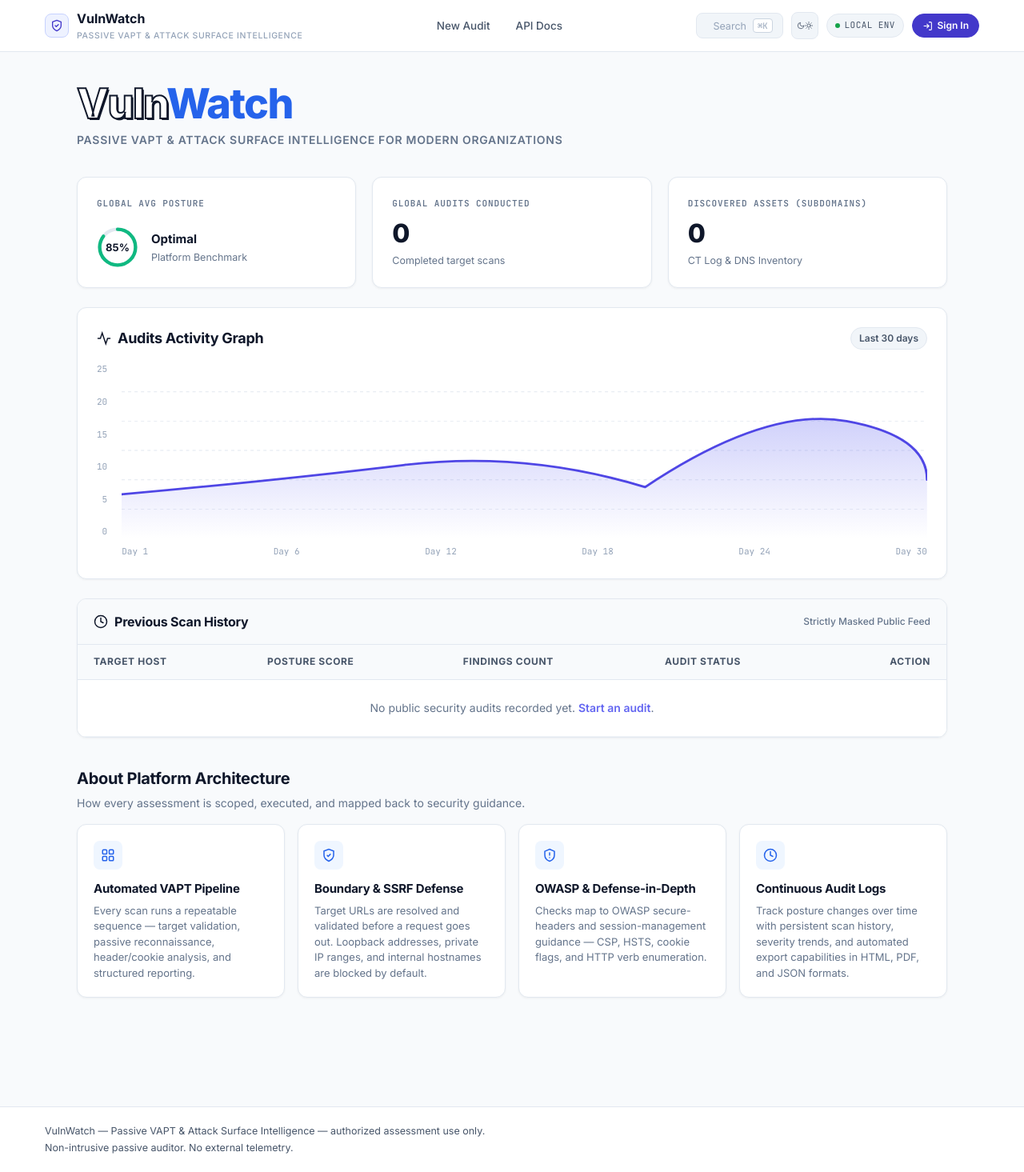
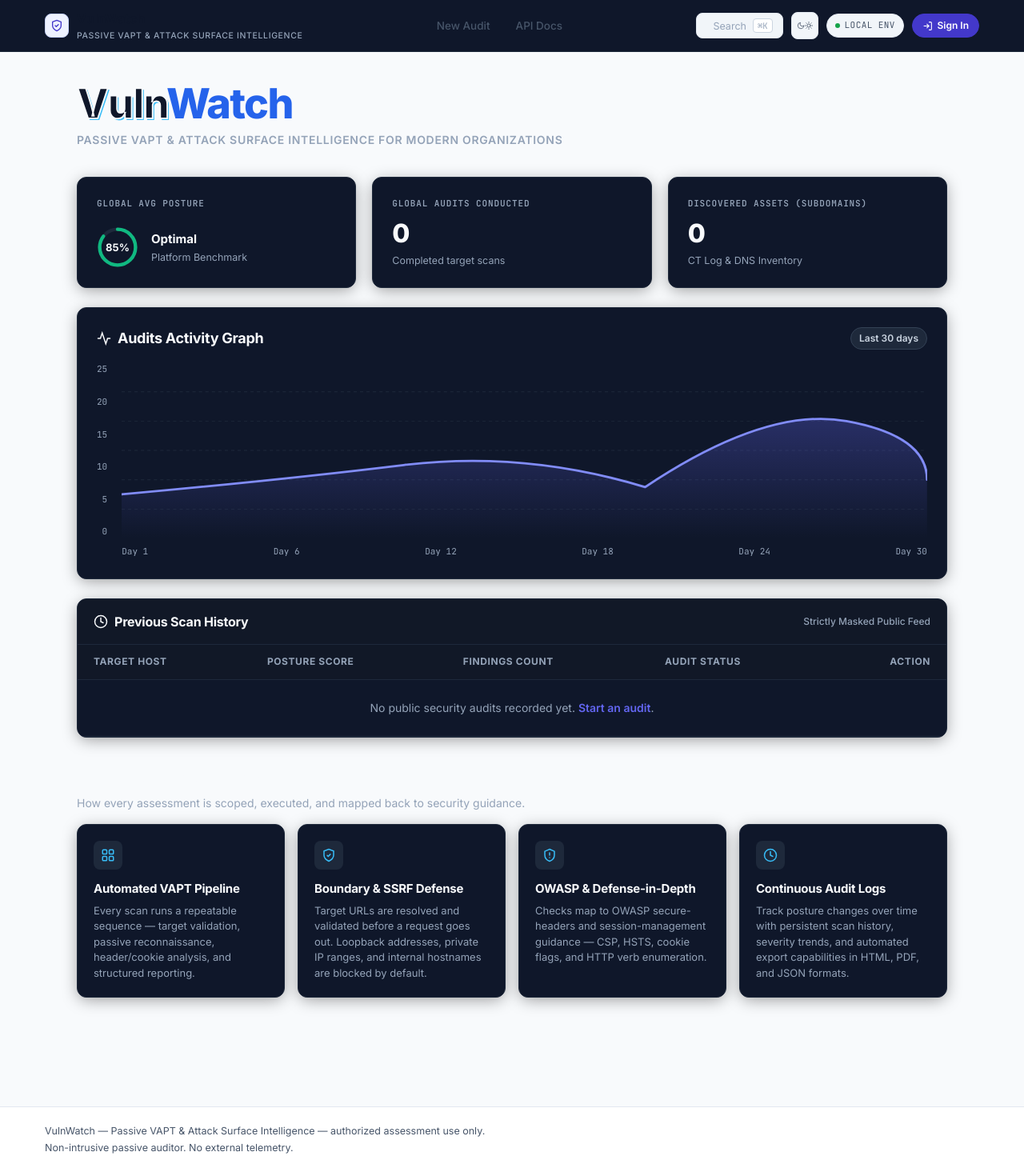
Before and after one commit to chandureddy142/VulnWatch, a Flask app: page / in a window 1280 px wide. Shown: the whole page at 80% size. Run offline with Flask 3, Linux system fonts and the light colour scheme; data that the repository does not hold is empty; some libraries are stand-ins or nearby versions.

Commit message:
v1.5.9: Permanent dark navbar & inverted container theme toggle

```diff
--- a/config/settings.json
+++ b/config/settings.json
@@ -5,5 +5,5 @@
     "cookies"
   ],
   "webhook_url": "https://hooks.slack.com/services/test/test/test",
-  "api_key": "wg_f580a5d620a3475b98848c1fd94348b5a219986fd093be85"
+  "api_key": "wg_46140ff77af1b5ca5877f37de241fd9145c2dfd24f029e18"
 }
--- a/templates/base.html
+++ b/templates/base.html
@@ -26,45 +26,45 @@
 <body>
     <div class="app-shell">
 
-        <header class="navbar bg-white dark:bg-slate-900 border-b border-slate-200 dark:border-slate-800 transition-colors duration-200 sticky top-0 z-50">
+        <header class="navbar bg-slate-900 border-b border-slate-800 sticky top-0 z-50 transition-colors duration-200" style="background-color: #0f172a !important; border-bottom-color: #1e293b !important;">
             <div class="container navbar-inner">
-                <a href="/" class="brand text-slate-900 dark:text-white transition-colors duration-200">
-                    <span class="brand-mark" aria-hidden="true">
+                <a href="/" class="brand text-white hover:text-slate-100 transition-colors duration-200">
+                    <span class="brand-mark bg-slate-800 border-slate-700 text-indigo-400" aria-hidden="true">
                         <svg viewBox="0 0 24 24" fill="none" stroke="currentColor" stroke-width="2" stroke-linecap="round" stroke-linejoin="round">
                             <path d="M12 22s8-4 8-10V5l-8-3-8 3v7c0 6 8 10 8 10z"/>
                             <path d="m9 12 2 2 4-4"/>
                         </svg>
                     </span>
                     <span>
-                        VulnWatch
-                        <small class="text-slate-500 dark:text-slate-400">PASSIVE VAPT &amp; ATTACK SURFACE INTELLIGENCE</small>
+                        <span class="text-white font-bold">VulnWatch</span>
+                        <small class="text-slate-400 font-medium">PASSIVE VAPT &amp; ATTACK SURFACE INTELLIGENCE</small>
                     </span>
                 </a>
 
                 <nav class="nav-links" aria-label="Primary">
                     {% if session.get('user') or session.get('user_id') or is_guest %}
-                    <a href="/dashboard" class="nav-link text-slate-700 dark:text-slate-200 hover:text-indigo-600 dark:hover:text-white hover:bg-slate-100 dark:hover:bg-slate-800/80 transition-colors duration-200 {% if request.path == '/dashboard' %}is-active{% endif %}">Dashboard</a>
+                    <a href="/dashboard" class="nav-link text-slate-300 hover:text-white hover:bg-slate-800/80 transition-colors duration-200 {% if request.path == '/dashboard' %}is-active text-indigo-400 bg-slate-800/90{% endif %}">Dashboard</a>
                     {% endif %}
-                    <a href="/scanner" id="nav-new-audit" class="nav-link text-slate-700 dark:text-slate-200 hover:text-indigo-600 dark:hover:text-white hover:bg-slate-100 dark:hover:bg-slate-800/80 transition-colors duration-200 {% if request.path == '/scanner' %}is-active{% endif %}">New Audit</a>
-                    <a href="{{ url_for('api.api_docs') }}" class="nav-link text-slate-700 dark:text-slate-200 hover:text-indigo-600 dark:hover:text-white hover:bg-slate-100 dark:hover:bg-slate-800/80 transition-colors duration-200 {% if request.path == '/api/docs' %}is-active{% endif %}">API Docs</a>
+                    <a href="/scanner" id="nav-new-audit" class="nav-link text-slate-300 hover:text-white hover:bg-slate-800/80 transition-colors duration-200 {% if request.path == '/scanner' %}is-active text-indigo-400 bg-slate-800/90{% endif %}">New Audit</a>
+                    <a href="{{ url_for('api.api_docs') }}" class="nav-link text-slate-300 hover:text-white hover:bg-slate-800/80 transition-colors duration-200 {% if request.path == '/api/docs' %}is-active text-indigo-400 bg-slate-800/90{% endif %}">API Docs</a>
                 </nav>
 
                 <div class="nav-right">
                     <!-- Command Palette trigger -->
-                    <button class="palette-trigger text-slate-600 dark:text-slate-300 bg-slate-100 dark:bg-slate-800/80 border border-slate-200 dark:border-slate-700 hover:bg-slate-200 dark:hover:bg-slate-700 transition-colors duration-200" id="palette-btn" data-palette-open aria-label="Open command palette" title="Quick navigation (Ctrl+K)">
+                    <button class="palette-trigger text-slate-300 bg-slate-800/80 border border-slate-700 hover:bg-slate-700 hover:text-white transition-colors duration-200" id="palette-btn" data-palette-open aria-label="Open command palette" title="Quick navigation (Ctrl+K)">
                         <svg viewBox="0 0 24 24" fill="none" stroke="currentColor" stroke-width="2" stroke-linecap="round"><circle cx="11" cy="11" r="7"/><line x1="21" y1="21" x2="16.65" y2="16.65"/></svg>
-                        <span class="palette-trigger-label">Search</span>
-                        <kbd class="bg-slate-200 dark:bg-slate-700 text-slate-600 dark:text-slate-300">⌘K</kbd>
+                        <span class="palette-trigger-label text-slate-300">Search</span>
+                        <kbd class="bg-slate-700 text-slate-300 border-slate-600">⌘K</kbd>
                     </button>
 
                     <!-- Theme toggle -->
-                    <button class="theme-toggle text-slate-600 dark:text-slate-300 bg-slate-100 dark:bg-slate-800/80 border border-slate-200 dark:border-slate-700 hover:bg-slate-200 dark:hover:bg-slate-700 transition-colors duration-200" id="theme-toggle" aria-label="Toggle dark/light theme" title="Toggle theme">
+                    <button class="theme-toggle text-slate-300 bg-slate-800/80 border border-slate-700 hover:bg-slate-700 hover:text-white transition-colors duration-200" id="theme-toggle" aria-label="Toggle dark/light theme" title="Toggle theme">
                         <!-- Moon icon (shown in light mode) -->
-                        <svg class="icon-moon" viewBox="0 0 24 24" fill="none" stroke="currentColor" stroke-width="2" stroke-linecap="round" stroke-linejoin="round">
+                        <svg class="icon-moon text-slate-300" viewBox="0 0 24 24" fill="none" stroke="currentColor" stroke-width="2" stroke-linecap="round" stroke-linejoin="round">
                             <path d="M21 12.79A9 9 0 1 1 11.21 3 7 7 0 0 0 21 12.79z"/>
                         </svg>
                         <!-- Sun icon (shown in dark mode) -->
-                        <svg class="icon-sun" viewBox="0 0 24 24" fill="none" stroke="currentColor" stroke-width="2" stroke-linecap="round" stroke-linejoin="round">
+                        <svg class="icon-sun text-amber-400" viewBox="0 0 24 24" fill="none" stroke="currentColor" stroke-width="2" stroke-linecap="round" stroke-linejoin="round">
                             <circle cx="12" cy="12" r="5"/>
                             <line x1="12" y1="1" x2="12" y2="3"/><line x1="12" y1="21" x2="12" y2="23"/>
                             <line x1="4.22" y1="4.22" x2="5.64" y2="5.64"/><line x1="18.36" y1="18.36" x2="19.78" y2="19.78"/>
@@ -83,7 +83,7 @@
                     {% if session.get('user') %}
                         {# ── Tier 3: Google authenticated user ── #}
                         <div class="user-menu" id="user-menu">
-                            <button class="user-avatar-btn" id="user-avatar-btn"
+                            <button class="user-avatar-btn border-slate-700" id="user-avatar-btn"
                                     aria-haspopup="true" aria-expanded="false"
                                     title="{{ session['user'].get('name', 'Account') }}">
                                 {% if session['user'].get('picture') %}
@@ -91,24 +91,24 @@
                                          alt="{{ session['user'].get('name', 'User') }}"
                                          class="user-avatar-img">
                                 {% else %}
-                                    <span class="user-avatar-initials">{{ (session['user'].get('name') or 'U')[0].upper() }}</span>
+                                    <span class="user-avatar-initials bg-slate-800 text-white">{{ (session['user'].get('name') or 'U')[0].upper() }}</span>
                                 {% endif %}
                             </button>
-                            <div class="user-dropdown bg-white dark:bg-slate-900 border border-slate-200 dark:border-slate-800 text-slate-800 dark:text-slate-200" id="user-dropdown" hidden>
-                                <div class="user-dropdown-header border-b border-slate-200 dark:border-slate-800">
-                                    <strong class="text-slate-900 dark:text-white">{{ session['user'].get('name', 'Signed In') }}</strong>
-                                    <small class="text-slate-500 dark:text-slate-400">{{ session['user'].get('email', '') }}</small>
+                            <div class="user-dropdown bg-slate-900 border border-slate-800 text-slate-200" id="user-dropdown" hidden>
+                                <div class="user-dropdown-header border-b border-slate-800">
+                                    <strong class="text-white">{{ session['user'].get('name', 'Signed In') }}</strong>
+                                    <small class="text-slate-400">{{ session['user'].get('email', '') }}</small>
                                 </div>
-                                <a href="/settings" class="user-dropdown-item text-slate-700 dark:text-slate-300 hover:bg-slate-100 dark:hover:bg-slate-800">
+                                <a href="/settings" class="user-dropdown-item text-slate-300 hover:bg-slate-800 hover:text-white">
                                     <svg width="13" height="13" viewBox="0 0 24 24" fill="none" stroke="currentColor" stroke-width="2" stroke-linecap="round" aria-hidden="true" style="margin-right:0.4rem"><circle cx="12" cy="12" r="3"/><path d="M19.4 15a1.65 1.65 0 0 0 .33 1.82l.06.06a2 2 0 0 1-2.83 2.83l-.06-.06a1.65 1.65 0 0 0-1.82-.33 1.65 1.65 0 0 0-1 1.51V21a2 2 0 0 1-4 0v-.09A1.65 1.65 0 0 0 9 19.4a1.65 1.65 0 0 0-1.82.33l-.06.06a2 2 0 0 1-2.83-2.83l.06-.06A1.65 1.65 0 0 0 4.68 15a1.65 1.65 0 0 0-1.51-1H3a2 2 0 0 1 0-4h.09A1.65 1.65 0 0 0 4.6 9a1.65 1.65 0 0 0-.33-1.82l-.06-.06a2 2 0 0 1 2.83-2.83l.06.06A1.65 1.65 0 0 0 9 4.68a1.65 1.65 0 0 0 1-1.51V3a2 2 0 0 1 4 0v.09a1.65 1.65 0 0 0 1 1.51 1.65 1.65 0 0 0 1.82-.33l.06-.06a2 2 0 0 1 2.83 2.83l-.06.06A1.65 1.65 0 0 0 19.4 9a1.65 1.65 0 0 0 1.51 1H21a2 2 0 0 1 0 4h-.09a1.65 1.65 0 0 0-1.51 1z"/></svg>
                                     Settings &amp; API Keys
                                 </a>
-                                <a href="/profile" class="user-dropdown-item text-slate-700 dark:text-slate-300 hover:bg-slate-100 dark:hover:bg-slate-800">
+                                <a href="/profile" class="user-dropdown-item text-slate-300 hover:bg-slate-800 hover:text-white">
                                     <svg width="13" height="13" viewBox="0 0 24 24" fill="none" stroke="currentColor" stroke-width="2" stroke-linecap="round" aria-hidden="true" style="margin-right:0.4rem"><path d="M20 21v-2a4 4 0 0 0-4-4H8a4 4 0 0 0-4 4v2"/><circle cx="12" cy="7" r="4"/></svg>
                                     My Profile &amp; Scans
                                 </a>
-                                <div class="user-dropdown-divider border-t border-slate-200 dark:border-slate-800"></div>
-                                <a href="/auth/logout" class="user-dropdown-item user-dropdown-item--danger">
+                                <div class="user-dropdown-divider border-t border-slate-800"></div>
+                                <a href="/auth/logout" class="user-dropdown-item user-dropdown-item--danger text-red-400 hover:bg-red-500/10">
                                     <svg width="13" height="13" viewBox="0 0 24 24" fill="none" stroke="currentColor" stroke-width="2" stroke-linecap="round" aria-hidden="true" style="margin-right:0.4rem"><path d="M9 21H5a2 2 0 0 1-2-2V5a2 2 0 0 1 2-2h4"/><polyline points="16 17 21 12 16 7"/><line x1="21" y1="12" x2="9" y2="12"/></svg>
                                     Sign Out
                                 </a>
@@ -118,7 +118,7 @@
                     {% elif is_guest %}
                         {# ── Tier 2: Guest mode — interactive dropdown with log out ── #}
                         <div class="user-menu guest-menu" id="guest-menu">
-                            <button class="guest-quota-btn text-slate-700 dark:text-slate-200 bg-slate-100 dark:bg-slate-800/80 border border-slate-200 dark:border-slate-700 hover:bg-slate-200 dark:hover:bg-slate-700 transition-colors duration-200" id="guest-menu-btn"
+                            <button class="guest-quota-btn text-slate-200 bg-slate-800/80 border border-slate-700 hover:bg-slate-700 hover:text-white transition-colors duration-200" id="guest-menu-btn"
                                     aria-haspopup="true" aria-expanded="false"
                                     title="Guest session options">
                                 {% if guest_scans_left > 0 %}
@@ -131,17 +131,17 @@
                                     <svg class="chevron-icon" width="10" height="10" viewBox="0 0 24 24" fill="none" stroke="currentColor" stroke-width="2.5" aria-hidden="true"><polyline points="6 9 12 15 18 9"/></svg>
                                 {% endif %}
                             </button>
-                            <div class="user-dropdown guest-dropdown bg-white dark:bg-slate-900 border border-slate-200 dark:border-slate-800 text-slate-800 dark:text-slate-200" id="guest-dropdown" hidden>
-                                <div class="user-dropdown-header border-b border-slate-200 dark:border-slate-800">
-                                    <strong class="text-slate-900 dark:text-white">Guest Account</strong>
-                                    <small class="text-slate-500 dark:text-slate-400">{{ guest_scans_left }}&thinsp;/&thinsp;{{ guest_scan_limit }} free audits remaining</small>
+                            <div class="user-dropdown guest-dropdown bg-slate-900 border border-slate-800 text-slate-200" id="guest-dropdown" hidden>
+                                <div class="user-dropdown-header border-b border-slate-800">
+                                    <strong class="text-white">Guest Account</strong>
+                                    <small class="text-slate-400">{{ guest_scans_left }}&thinsp;/&thinsp;{{ guest_scan_limit }} free audits remaining</small>
                                 </div>
-                                <a href="/auth/login" class="user-dropdown-item text-slate-700 dark:text-slate-300 hover:bg-slate-100 dark:hover:bg-slate-800">
+                                <a href="/auth/login" class="user-dropdown-item text-slate-300 hover:bg-slate-800 hover:text-white">
                                     <svg width="13" height="13" viewBox="0 0 24 24" fill="none" stroke="currentColor" stroke-width="2" stroke-linecap="round" aria-hidden="true" style="margin-right:0.4rem"><path d="M15 3h4a2 2 0 0 1 2 2v14a2 2 0 0 1-2 2h-4"/><polyline points="10 17 15 12 10 7"/><line x1="15" y1="12" x2="3" y2="12"/></svg>
                                     Sign In with Google
                                 </a>
-                                <div class="user-dropdown-divider border-t border-slate-200 dark:border-slate-800"></div>
-                                <a href="/auth/logout" class="user-dropdown-item user-dropdown-item--danger">
+                                <div class="user-dropdown-divider border-t border-slate-800"></div>
+                                <a href="/auth/logout" class="user-dropdown-item user-dropdown-item--danger text-red-400 hover:bg-red-500/10">
                                     <svg width="13" height="13" viewBox="0 0 24 24" fill="none" stroke="currentColor" stroke-width="2" stroke-linecap="round" aria-hidden="true" style="margin-right:0.4rem"><path d="M9 21H5a2 2 0 0 1-2-2V5a2 2 0 0 1 2-2h4"/><polyline points="16 17 21 12 16 7"/><line x1="21" y1="12" x2="9" y2="12"/></svg>
                                     Log Out / Reset Guest
                                 </a>
@@ -150,7 +150,7 @@
 
                     {% else %}
                         {# ── Tier 1: Anonymous visitor — simple sign-in button ── #}
-                        <a href="/auth/login" class="nav-signin-btn nav-signin-btn--anon bg-indigo-600 hover:bg-indigo-700 text-white dark:bg-indigo-600 dark:hover:bg-indigo-500 transition-colors duration-200 shadow-sm"
+                        <a href="/auth/login" class="nav-signin-btn nav-signin-btn--anon bg-indigo-600 hover:bg-indigo-500 text-white transition-colors duration-200 shadow-sm"
                            id="nav-signin-anon" title="Sign in or continue as guest">
                             <svg width="13" height="13" viewBox="0 0 24 24" fill="none" stroke="currentColor" stroke-width="2" aria-hidden="true"><path d="M15 3h4a2 2 0 0 1 2 2v14a2 2 0 0 1-2 2h-4"/><polyline points="10 17 15 12 10 7"/><line x1="15" y1="12" x2="3" y2="12"/></svg>
                             Sign In
--- a/templates/home.html
+++ b/templates/home.html
@@ -23,188 +23,203 @@
   }
 }
 
-/* Card Base — Reactive Light & Dark Modes */
+/* ── INVERTED CONTRAST THEME SYSTEM ── */
+
+/* 1. Default (Light Mode Active): Containers are SLEEK DARK */
 .home-card {
-  background: #ffffff;
-  border: 1px solid #e2e8f0;
+  background: #0f172a;
+  border: 1px solid #1e293b;
   border-radius: 12px;
   padding: 24px;
-  box-shadow: 0 1px 3px rgba(0, 0, 0, 0.05);
+  box-shadow: 0 4px 20px -2px rgba(0, 0, 0, 0.4);
   transition: background-color 0.2s ease, border-color 0.2s ease, color 0.2s ease, transform 0.15s ease, box-shadow 0.15s ease;
 }
 .home-card:hover {
   transform: translateY(-1px);
-  box-shadow: 0 6px 16px rgba(0, 0, 0, 0.08);
-}
-
-[data-theme="dark"] .home-card {
-  background: #0f172a;
-  border-color: #1e293b;
-  box-shadow: 0 4px 20px -2px rgba(0, 0, 0, 0.4);
-}
-[data-theme="dark"] .home-card:hover {
   border-color: #334155;
   box-shadow: 0 8px 25px -4px rgba(0, 0, 0, 0.5);
 }
 
-/* Primary Headings & Subtitles */
+/* 2. Inverted: Dark Mode Active -> Containers switch to CRISP LIGHT SURFACE */
+.dark .home-card,
+[data-theme="dark"] .home-card {
+  background: #ffffff !important;
+  border-color: #e2e8f0 !important;
+  box-shadow: 0 1px 3px rgba(0, 0, 0, 0.05) !important;
+}
+.dark .home-card:hover,
+[data-theme="dark"] .home-card:hover {
+  border-color: #cbd5e1 !important;
+  box-shadow: 0 6px 16px rgba(0, 0, 0, 0.08) !important;
+}
+
+/* Primary Headings & Main Metrics */
 .home-title {
-  color: #0f172a;
+  color: #f8fafc;
   transition: color 0.2s ease;
 }
+.dark .home-title,
 [data-theme="dark"] .home-title {
-  color: #f8fafc !important;
+  color: #0f172a !important;
 }
 
-.home-subtext {
-  color: #64748b;
+/* Secondary Labels & Subtext */
+.home-subtext, .home-label {
+  color: #94a3b8;
   transition: color 0.2s ease;
 }
-[data-theme="dark"] .home-subtext {
-  color: #94a3b8 !important;
-}
-
-.home-label {
-  color: #64748b;
-  transition: color 0.2s ease;
-}
-[data-theme="dark"] .home-label {
-  color: #94a3b8 !important;
+.dark .home-subtext, .dark .home-label,
+[data-theme="dark"] .home-subtext, [data-theme="dark"] .home-label {
+  color: #64748b !important;
 }
 
 /* Metric Gauge Ring Background */
 .gauge-ring-bg {
-  stroke: #e2e8f0;
+  stroke: #1e293b;
   transition: stroke 0.2s ease;
 }
+.dark .gauge-ring-bg,
 [data-theme="dark"] .gauge-ring-bg {
-  stroke: #1e293b;
+  stroke: #e2e8f0 !important;
 }
 
 /* Timeframe Pill */
 .home-pill {
-  background: #f1f5f9;
-  color: #475569;
-  border: 1px solid #e2e8f0;
+  background: #1e293b;
+  color: #cbd5e1;
+  border: 1px solid #334155;
   transition: all 0.2s ease;
 }
+.dark .home-pill,
 [data-theme="dark"] .home-pill {
-  background: #1e293b;
-  color: #cbd5e1;
-  border-color: #334155;
+  background: #f1f5f9 !important;
+  color: #475569 !important;
+  border-color: #e2e8f0 !important;
 }
 
 /* Telemetry Grid & Axes */
 .chart-grid-line {
-  stroke: #e2e8f0;
+  stroke: #1e293b;
   transition: stroke 0.2s ease;
 }
+.dark .chart-grid-line,
 [data-theme="dark"] .chart-grid-line {
-  stroke: #1e293b;
+  stroke: #e2e8f0 !important;
 }
 
 .chart-axis-text {
   color: #94a3b8;
   transition: color 0.2s ease;
 }
+.dark .chart-axis-text,
 [data-theme="dark"] .chart-axis-text {
-  color: #64748b;
+  color: #64748b !important;
 }
 
 .chart-wave-line {
-  stroke: #4f46e5;
+  stroke: #818cf8;
   transition: stroke 0.2s ease;
 }
+.dark .chart-wave-line,
 [data-theme="dark"] .chart-wave-line {
-  stroke: #818cf8;
+  stroke: #4f46e5 !important;
 }
 
 /* Table Header & Rows */
 .home-table-header {
-  background: #f8fafc;
-  border-bottom: 1px solid #e2e8f0;
+  background: #111827;
+  border-bottom: 1px solid #1e293b;
   transition: background-color 0.2s ease, border-color 0.2s ease;
 }
+.dark .home-table-header,
 [data-theme="dark"] .home-table-header {
-  background: #111827;
-  border-bottom-color: #1e293b;
+  background: #f8fafc !important;
+  border-bottom-color: #e2e8f0 !important;
 }
 
 .home-table-th {
-  color: #475569;
+  color: #94a3b8;
   transition: color 0.2s ease;
 }
+.dark .home-table-th,
 [data-theme="dark"] .home-table-th {
-  color: #94a3b8;
+  color: #475569 !important;
 }
 
 .home-table-row {
-  border-bottom: 1px solid #f1f5f9;
-  background: #ffffff;
+  border-bottom: 1px solid #1e293b;
+  background: #0f172a;
   transition: background-color 0.2s ease, border-color 0.2s ease;
 }
 .home-table-row:nth-child(even) {
-  background: #f8fafc;
-}
-
-[data-theme="dark"] .home-table-row {
-  border-bottom-color: #1e293b;
-  background: #0f172a;
-}
-[data-theme="dark"] .home-table-row:nth-child(even) {
   background: #111827;
 }
 
+.dark .home-table-row,
+[data-theme="dark"] .home-table-row {
+  border-bottom-color: #f1f5f9 !important;
+  background: #ffffff !important;
+}
+.dark .home-table-row:nth-child(even),
+[data-theme="dark"] .home-table-row:nth-child(even) {
+  background: #f8fafc !important;
+}
+
 .home-target-text {
-  color: #1e293b;
+  color: #f8fafc;
   transition: color 0.2s ease;
 }
+.dark .home-target-text,
 [data-theme="dark"] .home-target-text {
-  color: #f8fafc;
+  color: #1e293b !important;
 }
 
 .home-action-btn {
-  color: #334155;
-  background: #ffffff;
-  border: 1px solid #cbd5e1;
+  color: #f8fafc;
+  background: #1e293b;
+  border: 1px solid #334155;
   transition: all 0.2s ease;
 }
 .home-action-btn:hover {
-  background: #f8fafc;
-  border-color: #94a3b8;
-}
-[data-theme="dark"] .home-action-btn {
-  color: #f8fafc;
-  background: #1e293b;
-  border-color: #334155;
-}
-[data-theme="dark"] .home-action-btn:hover {
   background: #334155;
   border-color: #475569;
 }
+.dark .home-action-btn,
+[data-theme="dark"] .home-action-btn {
+  color: #334155 !important;
+  background: #ffffff !important;
+  border-color: #cbd5e1 !important;
+}
+.dark .home-action-btn:hover,
+[data-theme="dark"] .home-action-btn:hover {
+  background: #f8fafc !important;
+  border-color: #94a3b8 !important;
+}
 
-/* Architecture Cards Icon */
+/* Architecture Cards Icon Box */
 .arch-icon-box {
-  background: #eff6ff;
-  color: #2563eb;
+  background: #1e293b;
+  color: #38bdf8;
   transition: all 0.2s ease;
 }
+.dark .arch-icon-box,
 [data-theme="dark"] .arch-icon-box {
-  background: #1e293b;
-  color: #38bdf8;
+  background: #eff6ff !important;
+  color: #2563eb !important;
 }
 
 /* Hero Title Brand Styling */
 .brand-vuln-stroke {
-  color: #ffffff;
-  -webkit-text-stroke: 2px #0f172a;
-  text-shadow: 2px 2px 0px #0f172a;
+  color: #0f172a;
+  -webkit-text-stroke: 2px #f8fafc;
+  text-shadow: 2px 2px 0px #38bdf8;
   transition: all 0.2s ease;
 }
+.dark .brand-vuln-stroke,
 [data-theme="dark"] .brand-vuln-stroke {
-  color: #0f172a !important;
-  -webkit-text-stroke: 2px #f8fafc !important;
-  text-shadow: 2px 2px 0px #38bdf8 !important;
+  color: #ffffff !important;
+  -webkit-text-stroke: 2px #0f172a !important;
+  text-shadow: 2px 2px 0px #0f172a !important;
 }
 </style>
 {% endblock %}
```
